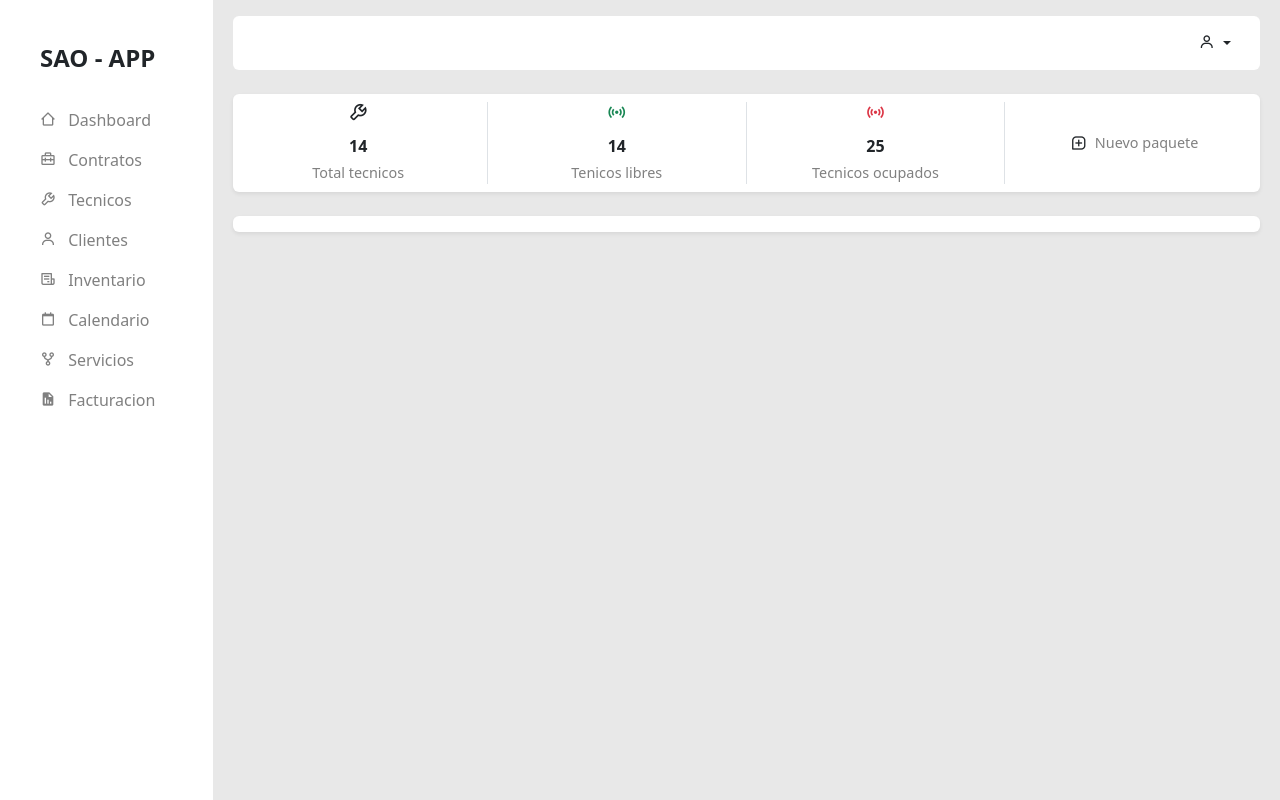
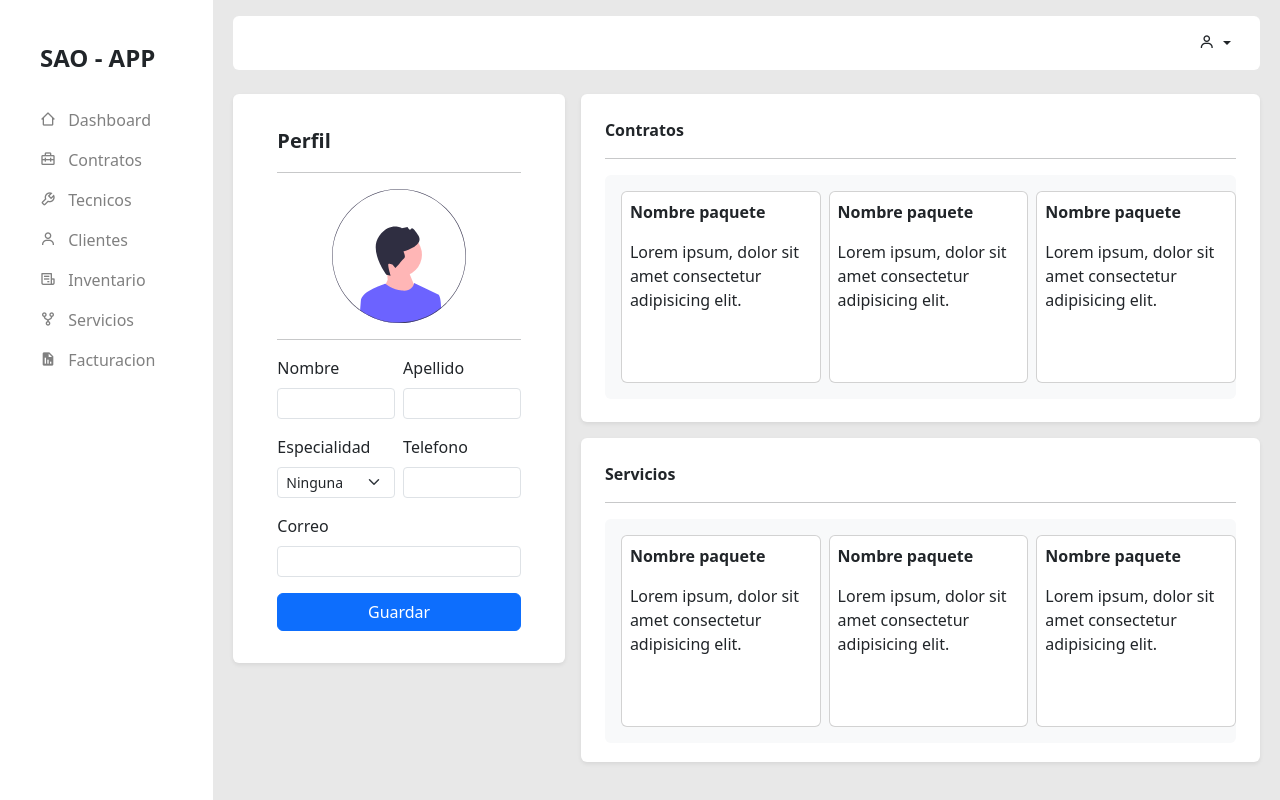
Before and after one commit to LuisSalgadoAlz/SAO-APP, a PHP site: page /tecnicos-edits.php in a window 1280 px wide. Run offline with PHP 8.4, Linux system fonts and the light colour scheme.

Commit message:
modificaciones varias

```diff
--- a/css/main.css
+++ b/css/main.css
@@ -25,12 +25,12 @@ ul.menu li a {
 }
 
 .table-scroll::-webkit-scrollbar {
-  width: 2px; /* Ancho de la barra */
+  width: 2px;
 }
 
 .table-scroll::-webkit-scrollbar-thumb {
   background-color: #88888836; /* Color del fondo del pulgar */
-  border-radius: 2px; /* Borde redondeado del pulgar */
+  border-radius: 1px; /* Borde redondeado del pulgar */
 }
 
 .table-scroll::-webkit-scrollbar-thumb:hover {
@@ -39,7 +39,7 @@ ul.menu li a {
 
 .table-scroll::-webkit-scrollbar-track {
   background-color: #f1f1f1; /* Color del fondo de la barra de desplazamiento */
-  border-radius: 4px; /* Borde redondeado del fondo de la barra */
+  border-radius: 2px; /* Borde redondeado del fondo de la barra */
 }
 
 span.subtitle-contratos {
--- a/nav-lateral.php
+++ b/nav-lateral.php
@@ -34,13 +34,7 @@
       </a>
     </li>
     <li class="menu-item px-3 d-flex">
-      <a href="">
-        <i class='bx bx-calendar-alt me-2'></i>
-        Calendario
-      </a>
-    </li>
-    <li class="menu-item px-3 d-flex">
-      <a href="">
+      <a href="./servicios.php">
         <i class='bx bx-git-repo-forked me-2'></i>
         Servicios
       </a>
--- a/php/components/body-paquetes.php
+++ b/php/components/body-paquetes.php
@@ -89,7 +89,7 @@
             </div>
           </div>
           <div class="row">
-            <div class="col-12 overflow-auto" style="max-height: 395px;">
+            <div class="col-12 overflow-auto table-scroll" style="max-height: 395px;">
               <table class="table table-hover bordered">
                 <thead class="table-light">
                   <tr>
--- a/php/components/body-tecnicos-edits.php
+++ b/php/components/body-tecnicos-edits.php
@@ -3,45 +3,131 @@
         include('header.php');
     ?>
     <div class="row mt-2">
-        <div class="col-12 p-2">
+        <div class="col-4 p-2">
             <div class="container header bg-white rounded p-2 shadow-sm">
                 <div class="row">
-                <div class="col-3 d-flex justify-content-center align-items-center flex-column border-end">
-                    <h6 class="fs-5">
-                    <i class='bx bx-wrench'></i>
-                    </h6>
-                    <span class="fw-bold mb-1">14</span>
-                    <span class="subtitle-contratos">Total tecnicos</span>
+                    <div class="px-5 py-4">
+                        <span class="fs-5 fw-semibold">Perfil</span>
+                        <hr>
+                        <div class="d-flex justify-content-center">
+                            <img src="./img/avatar.svg" alt="profile" style="width:55%">
+                        </div>
+                        <hr>
+                        <form class="mt-3">
+                            <div class="mb-3 d-flex gap-2">
+                                <div class="col">
+                                    <label for="exampleInputEmail1" class="form-label">Nombre</label>
+                                    <input type="email" class="form-control form-control-sm" id="exampleInputEmail1" aria-describedby="emailHelp">
+                                </div>
+                                <div class="col">
+                                    <label for="exampleInputEmail1" class="form-label">Apellido</label>
+                                    <input type="email" class="form-control form-control-sm" id="exampleInputEmail1" aria-describedby="emailHelp">
+                                </div>
+                            </div>
+                            <div class="mb-3">
+                            </div>
+                            <div class="mb-3 d-flex gap-2">
+                                <div class="col">
+                                    <label for="exampleInputPassword1" class="form-label">Especialidad</label>
+                                    <select class="form-select form-select-sm" aria-label="Default select example">
+                                        <option selected>Ninguna</option>
+                                        <option value="1">One</option>
+                                        <option value="2">Two</option>
+                                        <option value="3">Three</option>
+                                    </select>
+                                </div>
+                                <div class="col">
+                                    <label for="exampleInputEmail1" class="form-label">Telefono</label>
+                                    <input type="text" class="form-control form-control-sm" id="exampleInputEmail1" >
+                                </div>
+                            </div>
+                            <div class="mb-3">
+                                    <label for="exampleInputEmail1" class="form-label">Correo</label>
+                                    <input type="email" class="form-control form-control-sm" id="exampleInputEmail1" aria-describedby="emailHelp">
+                                </div>
+                            <button type="submit" class="btn btn-primary w-100">Guardar</button>
+                        </form>
+                    </div>
                 </div>
-                <div class="col-3 d-flex justify-content-center align-items-center flex-column border-end">
-                    <h6 class="fs-5">
-                    <i class='bx bx-station text-success'></i>
-                    </h6>
-                    <span class="fw-bold mb-1">14</span>
-                    <span class="subtitle-contratos">Tenicos libres</span>
+            </div>
+        </div>
+        <div class="col-8 p-2">
+            <div class="container header bg-white rounded p-4 shadow-sm" style="height:41vh">
+                <span class="fs-6 fw-semibold">Contratos</span>
+                <hr>
+                <div class="w-100 bg-light d-flex gap-2 p-3 rey rounded overflow-x-auto" style="height: 28vh">
+                    <div class="card col-4 p-2">
+                        <span class="d-block mb-3 fs-6 fw-semibold">
+                            Nombre paquete
+                        </span>
+                        <span class="d-block fs-6">
+                            Lorem ipsum, dolor sit amet consectetur adipisicing elit.
+                        </span>
+                    </div>
+                    <div class="card col-4 p-2">
+                        <span class="d-block mb-3 fs-6 fw-semibold">
+                            Nombre paquete
+                        </span>
+                        <span class="d-block fs-6">
+                            Lorem ipsum, dolor sit amet consectetur adipisicing elit.
+                        </span>
+                    </div>
+                    <div class="card col-4 p-2">
+                        <span class="d-block mb-3 fs-6 fw-semibold">
+                            Nombre paquete
+                        </span>
+                        <span class="d-block fs-6">
+                            Lorem ipsum, dolor sit amet consectetur adipisicing elit.
+                        </span>
+                    </div>
+                    <div class="card col-4 p-2">
+                        <span class="d-block mb-3 fs-6 fw-semibold">
+                            Nombre paquete
+                        </span>
+                        <span class="d-block fs-6">
+                            Lorem ipsum, dolor sit amet consectetur adipisicing elit.
+                        </span>
+                    </div>
                 </div>
-                <div class="col-3 d-flex justify-content-center align-items-center flex-column border-end">
-                    <h6 class="fs-5">
-                    <i class='bx bx-station text-danger'></i>
-                    </h6>
-                    <span class="fw-bold mb-1">25</span>
-                    <span class="subtitle-contratos">Tecnicos ocupados</span>
-                </div>
-                <div class="col-3 d-flex justify-content-center align-items-center flex-column">
-                    <button class="btn d-flex gap-2 align-items-center" data-bs-toggle="modal" data-bs-target="#exampleModal">
-                    <i class='bx bx-message-square-add'></i>
-                    <span class="subtitle-contratos">Nuevo paquete</span>
-                    </button>
-                </div>
+            </div>
+            <div class="mt-3 container header bg-white rounded p-4 shadow-sm" style="height:40.5vh">
+                <span class="fs-6 fw-semibold">Servicios</span>
+                <hr>
+                <div class="w-100 bg-light d-flex gap-2 p-3 rey rounded overflow-x-auto" style="height: 28vh">
+                    <div class="card col-4 p-2">
+                        <span class="d-block mb-3 fs-6 fw-semibold">
+                            Nombre paquete
+                        </span>
+                        <span class="d-block fs-6">
+                            Lorem ipsum, dolor sit amet consectetur adipisicing elit.
+                        </span>
+                    </div>
+                    <div class="card col-4 p-2">
+                        <span class="d-block mb-3 fs-6 fw-semibold">
+                            Nombre paquete
+                        </span>
+                        <span class="d-block fs-6">
+                            Lorem ipsum, dolor sit amet consectetur adipisicing elit.
+                        </span>
+                    </div>
+                    <div class="card col-4 p-2">
+                        <span class="d-block mb-3 fs-6 fw-semibold">
+                            Nombre paquete
+                        </span>
+                        <span class="d-block fs-6">
+                            Lorem ipsum, dolor sit amet consectetur adipisicing elit.
+                        </span>
+                    </div>
+                    <div class="card col-4 p-2">
+                        <span class="d-block mb-3 fs-6 fw-semibold">
+                            Nombre paquete
+                        </span>
+                        <span class="d-block fs-6">
+                            Lorem ipsum, dolor sit amet consectetur adipisicing elit.
+                        </span>
+                    </div>
                 </div>
             </div>
         </div>
     </div>
-    <div class="row mt-2">
-        <div class="col-12 p-2">
-            <div class="container header bg-white rounded p-2 shadow-sm">
-
-            </div>
-        </div>
-    </div>
 </div>
```
Also changed, not shown: servicios.php (added, +33 -0 lines), php/components/body-servicios.php (added).
